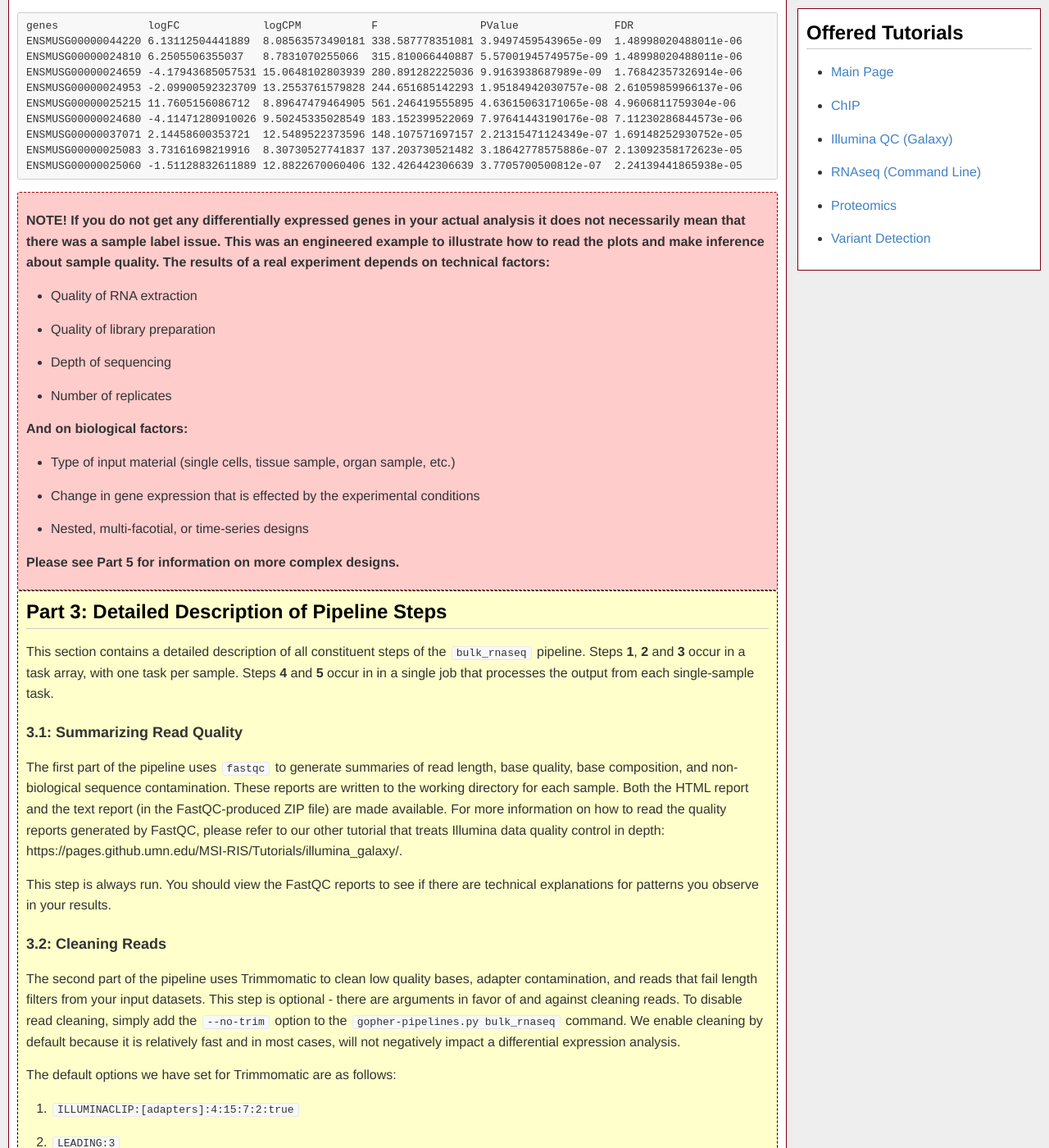
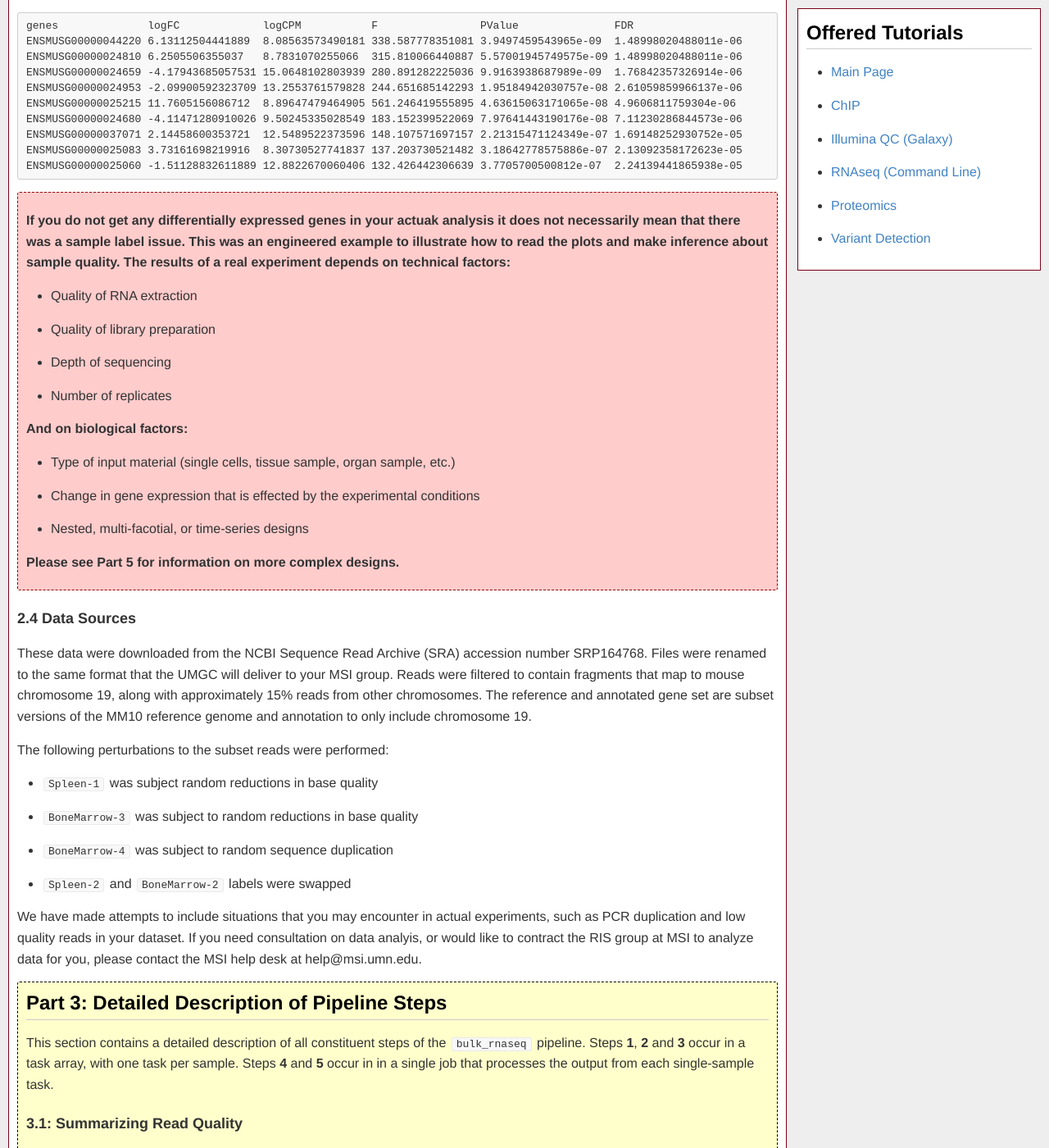
Before and after one commit to msi-ris/Tutorials, a Jekyll site: the page built from rnaseq_cmd.md, in a window 1280 px wide and 1400 px high, scrolled down 21357 px. Shown: the whole window at 82% size. Built offline with Jekyll 4.4.1, drawn with Linux system fonts in a browser that asks for light colours.

Commit message:
Update rnaseq

```diff
--- a/rnaseq_cmd.md
+++ b/rnaseq_cmd.md
@@ -721,9 +721,9 @@ ENSMUSG00000025060 -1.51128832611889 12.8822670060406 132.426442306639 3.7705700
 
 <div class="warn" markdown="1">
 
-**NOTE!** If you do not get any differentially expressed genes in your actual
-analysis it does not necessarily mean that there was a sample label issue. This
-was an engineered example to illustrate how to read the plots and make inference
+If you do not get any differentially expressed genes in your actuak analysis it
+does not necessarily mean that there was a sample label issue. This was an
+engineered example to illustrate how to read the plots and make inference
 about sample quality. The results of a real experiment depends on technical
 factors:
 
@@ -741,6 +741,27 @@ And on biological factors:
 Please see **Part 5** for information on more complex designs.
 
 </div>
+
+### 2.4 Data Sources
+These data were downloaded from the NCBI Sequence Read Archive (SRA) accession
+number SRP164768. Files were renamed to the same format that the UMGC will
+deliver to your MSI group. Reads were filtered to contain fragments that map to
+mouse chromosome 19, along with approximately 15% reads from other chromosomes.
+The reference and annotated gene set are subset versions of the MM10 reference
+genome and annotation to only include chromosome 19.
+
+The following perturbations to the subset reads were performed:
+
+- `Spleen-1` was subject random reductions in base quality
+- `BoneMarrow-3` was subject to random reductions in base quality
+- `BoneMarrow-4` was subject to random sequence duplication
+- `Spleen-2` and `BoneMarrow-2` labels were swapped
+
+We have made attempts to include situations that you may encounter in actual
+experiments, such as PCR duplication and low quality reads in your dataset. If
+you need consultation on data analyis, or would like to contract the RIS group
+at MSI to analyze data for you, please contact the MSI help desk at
+help@msi.umn.edu.
 
 <div class="info" markdown="1">
 
```
